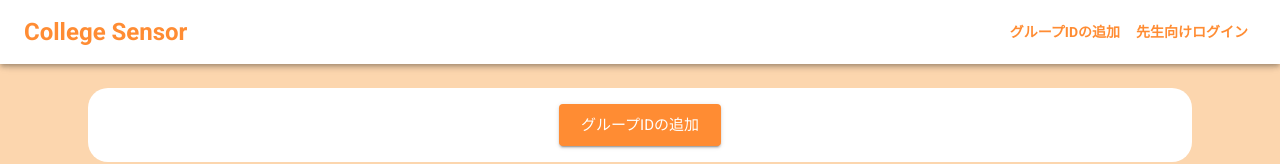
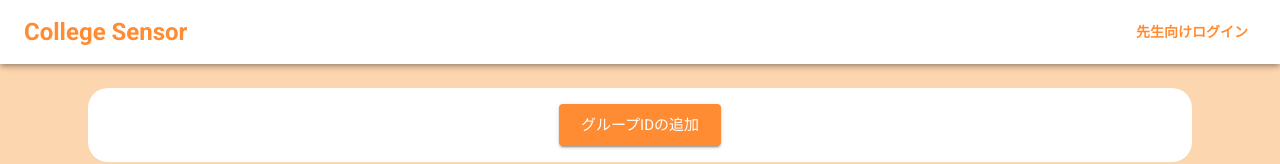
Before and after one commit to sensei-sensor/sensei-sensor-react, a React (Vite) app: page / in a window 1280 px wide. Shown: the top 164 px of the page. Built offline with nearby package versions, Linux system fonts and the light colour scheme.

Commit message:
ヘッダーのボタンをグループIDが0のときに見えないようにするように変更した

```diff
--- a/src/GenericTemplate.jsx
+++ b/src/GenericTemplate.jsx
@@ -52,6 +52,7 @@ export default function GenericTemplate(props) {
       <HeaderBer
         groupIdList={props.groupIdList}
         setGroupIdList={props.setGroupIdList}
+        groupButtonVisible={props.groupButtonVisible}
       />
       {props.children}
     </ThemeProvider>
--- a/src/components/common/HeaderBer.jsx
+++ b/src/components/common/HeaderBer.jsx
@@ -42,19 +42,23 @@ export default function HeaderBer(props) {
               College Sensor
             </Box>
           </Typography>
-          <Button color="primary" onClick={handleGroupOpen}>
-            <Box fontWeight={700}>グループIDの追加</Box>
-          </Button>
+          {props.groupButtonVisible && (
+            <>
+              <Button color="primary" onClick={handleGroupOpen}>
+                <Box fontWeight={700}>グループIDの追加</Box>
+              </Button>
+              <AddGroupIdModal
+                open={groupOpen}
+                handleClose={handleGroupClose}
+                groupIdList={props.groupIdList}
+                setGroupIdList={props.setGroupIdList}
+              />
+            </>
+          )}
           <Button color="primary" onClick={handleLoginOpen}>
             <Box fontWeight={700}>先生向けログイン</Box>
           </Button>
           <LoginModal open={loginOpen} handleClose={handleLoginClose} />
-          <AddGroupIdModal
-            open={groupOpen}
-            handleClose={handleGroupClose}
-            groupIdList={props.groupIdList}
-            setGroupIdList={props.setGroupIdList}
-          />
         </Toolbar>
       </AppBar>
       <Offset />
--- a/src/pages/MainPage.jsx
+++ b/src/pages/MainPage.jsx
@@ -18,6 +18,7 @@ export default function MainPage() {
   );
   const handleGroupOpen = () => setGroupOpen(true);
   const handleGroupClose = () => setGroupOpen(false);
+  const groupButtonVisible = groupIdList.length !== 0;
 
   useEffect(() => {
     localStorage.setItem("groupId", JSON.stringify(groupIdList));
@@ -56,6 +57,7 @@ export default function MainPage() {
       <GenericTemplate
         groupIdList={groupIdList}
         setGroupIdList={setGroupIdList}
+        groupButtonVisible={groupButtonVisible}
       >
         {groupIdList.map((data) => {
           return <GroupContainer key={data} />;
```
